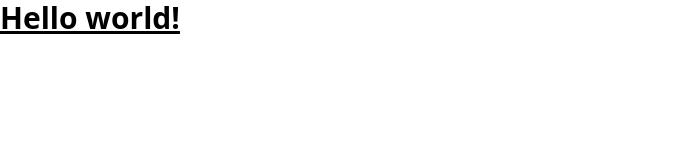
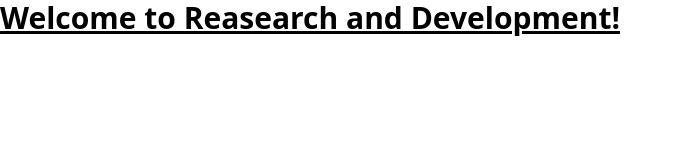
Before and after one commit to mcdev2/uiux, a plain HTML site: page index.html in a window 1280 px wide. Shown: the whole page, without its empty margins (0-683 px from the left). Drawn offline with nearby package versions, Linux system fonts and the light colour scheme; files that its build step writes are made by us from their sources.

Commit message:
Update index.html
updating index.html file for the GitHub and host connection test

```diff
--- a/index.html
+++ b/index.html
@@ -7,7 +7,7 @@
 </head>
 <body>
   <h1 class="text-3xl font-bold underline">
-    Hello world!
+    Welcome to Reasearch and Development!
   </h1>
 </body>
 </html>
```
